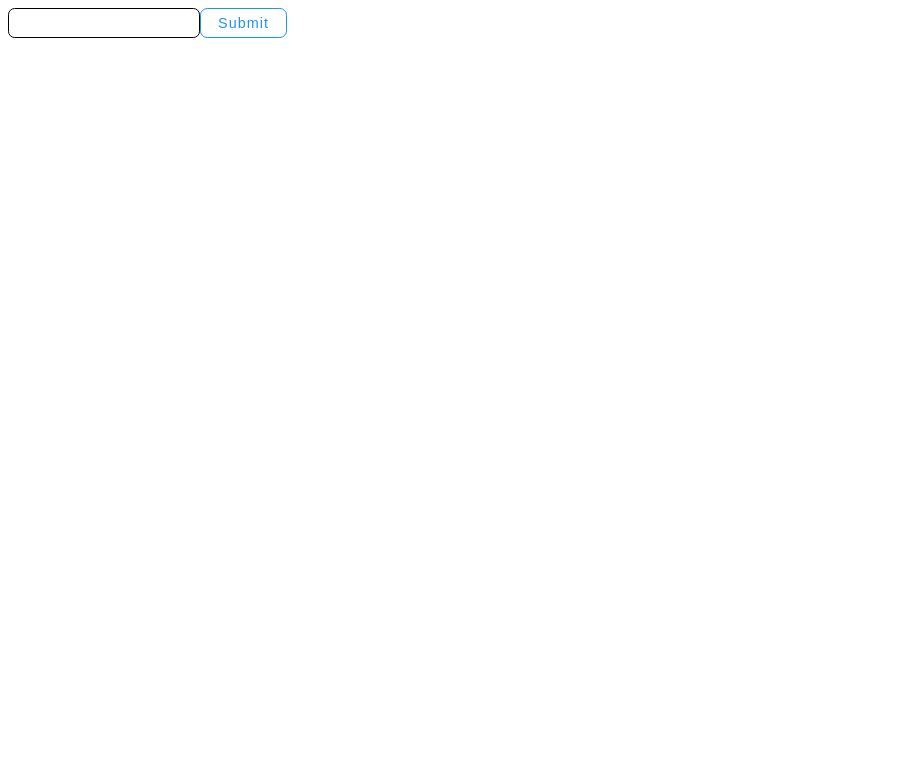
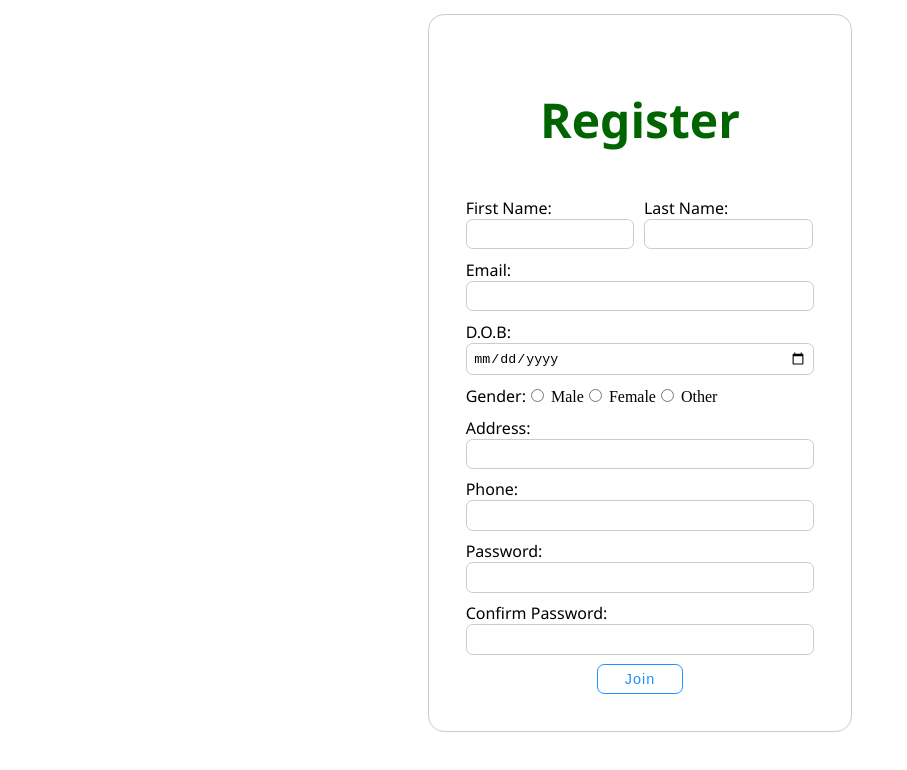
Before and after one commit to Swaraj-Deep/cloneFrontend, a Next.js app: page /register/user in a window 1280 px wide. Shown: the top 770 px of the page, without its empty margins (0-907 px from the left). Built offline with nearby package versions, Linux system fonts and the light colour scheme.

Commit message:
Added User Registration page

```diff
--- a/components/Registration/UserRegistration/UserRegistration.js
+++ b/components/Registration/UserRegistration/UserRegistration.js
@@ -1,12 +1,141 @@
 import Button from "../../../shared-components/Button";
 import Input from "../../../shared-components/Input";
-import {useState} from "react";
+import { useState } from "react";
+import Label from "../../../shared-components/Label";
+import styles from "./UserRegistration.module.css";
 
 export default function UserRegistration(props) {
-  const [text, setText] = useState('');
+  const [firstName, setFirstName] = useState("");
+  const [lastName, setLastName] = useState("");
+  const [email, setEmail] = useState("");
+  const [dob, setDob] = useState("");
+  const [gender, setGender] = useState("");
+  const [address, setAddress] = useState("");
+  const [phone, setPhone] = useState("");
+  const [password, setPassword] = useState("");
+  const [matchPassword, setMatchPassword] = useState("");
 
-  return <>
-    <Input value={text} onChange={e => setText(e.target.value)}/>
-    <Button text={'Submit'} type={'button'} btnStyle={'primaryOutline'} onClick={() => console.log(text)}/>
-  </>
+  return (
+    <div className={styles.formpage}>
+      <div className={styles.formbox}>
+        <div>
+          <h2 className={styles.h2}>Register</h2>
+        </div>
+
+        <div style={{ display: "flex" }}>
+          <div className={styles.formElement}>
+            <Label text={"First Name:"} htmlFor={""} />
+            <Input
+              value={firstName}
+              onChange={(e) => setFirstName(e.target.value)}
+              type={"text"}
+              size={"md"}
+            />
+          </div>
+
+          <div className={styles.formElement}>
+            <Label text={"Last Name:"} htmlFor={""} />
+            <Input
+              value={lastName}
+              onChange={(e) => setLastName(e.target.value)}
+              type={"text"}
+              size={"md"}
+            />
+          </div>
+        </div>
+
+        <div className={styles.formElement}>
+          <Label text={"Email:"} htmlFor={""} />
+          <Input
+            value={email}
+            onChange={(e) => setEmail(e.target.value)}
+            type={"email"}
+            size={"lg"}
+          />
+        </div>
+
+        <div className={styles.formElement}>
+          <Label text={"D.O.B:"} htmlFor={""} />
+          <Input
+            value={dob}
+            onChange={(e) => setDob(e.target.value)}
+            type={"date"}
+            size={"lg"}
+          />
+        </div>
+        <div style={{ padding: "0.3em" }}>
+          <Label text={"Gender:"} htmlFor={""} />
+          <input
+            type="radio"
+            value="Male"
+            name="gender"
+            onChange={(e) => setGender(e.target.value)}
+          />{" "}
+          Male
+          <input
+            type="radio"
+            value="Female"
+            name="gender"
+            onChange={(e) => setGender(e.target.value)}
+          />{" "}
+          Female
+          <input
+            type="radio"
+            value="Other"
+            name="gender"
+            onChange={(e) => setGender(e.target.value)}
+          />{" "}
+          Other
+        </div>
+
+        <div className={styles.formElement}>
+          <Label text={"Address:"} htmlFor={""} />
+          <Input
+            value={address}
+            onChange={(e) => setAddress(e.target.value)}
+            type={"text"}
+            size={"lg"}
+          />
+        </div>
+
+        <div className={styles.formElement}>
+          <Label text={"Phone:"} htmlFor={""} />
+          <Input
+            value={phone}
+            onChange={(e) => setPhone(e.target.value)}
+            type={"text"}
+            size={"lg"}
+          />
+        </div>
+
+        <div className={styles.formElement}>
+          <Label text={"Password:"} htmlFor={""} />
+          <Input
+            value={password}
+            onChange={(e) => setPassword(e.target.value)}
+            type={"password"}
+            size={"lg"}
+          />
+        </div>
+
+        <div className={styles.formElement}>
+          <Label text={"Confirm Password:"} htmlFor={""} />
+          <Input
+            value={matchPassword}
+            onChange={(e) => setMatchPassword(e.target.value)}
+            type={"password"}
+            size={"lg"}
+          />
+        </div>
+        <div className={styles.formElement} style={{ "align-items": "center" }}>
+          <Button
+            text={"Join"}
+            type={"button"}
+            btnStyle={"primaryOutline"}
+            onClick={() => console.log(firstName + " " + lastName)}
+          />
+        </div>
+      </div>
+    </div>
+  );
 }
--- a/components/Registration/UserRegistration/UserRegistration.module.css
+++ b/components/Registration/UserRegistration/UserRegistration.module.css
@@ -0,0 +1,26 @@
+.formpage {
+  width: 100%;
+  display: flex;
+  justify-content: center;
+  height: 730px;
+  align-items: center;
+}
+
+.h2 {
+  text-align: center;
+  font-size: 3em;
+  font-family: "Segoe UI", Arial, sans-serif;
+  color: darkgreen;
+}
+
+.formElement {
+  display: flex;
+  flex-direction: column;
+  padding: 0.3em;
+}
+
+.formbox {
+  border: 1px solid #ccc !important;
+  border-radius: 1em;
+  padding: 2em;
+}
--- a/pages/index.js
+++ b/pages/index.js
@@ -1,7 +1,3 @@
 export default function Home() {
-  return (
-    <div>
-      Hello
-    </div>
-  )
+  return <div>Hello</div>;
 }
--- a/shared-components/Input/Input.module.css
+++ b/shared-components/Input/Input.module.css
@@ -1,5 +1,5 @@
 .input {
-  border: 0.1em solid black;
+  border: 0.1em solid #ccc;
   border-radius: 0.5em;
   padding: 0.5em;
   outline: none;
@@ -17,9 +17,9 @@
 }
 
 .inputMedium {
-  width: 10em;
+  width: 11.5em;
 }
 
 .inputLarge {
-  width: 20em;
+  width: 25em;
 }
--- /dev/null
+++ b/shared-components/Label/Label.js
@@ -0,0 +1,9 @@
+import styles from "./Label.module.css";
+
+export default function Label({ text, htmlFor }) {
+  return (
+    <label className={styles.label} htmlFor={htmlFor}>
+      {text}
+    </label>
+  );
+}
--- /dev/null
+++ b/shared-components/Label/Label.module.css
@@ -0,0 +1,3 @@
+.label {
+  font-family: "Segoe UI", Arial, sans-serif;
+}
--- /dev/null
+++ b/shared-components/Label/index.js
@@ -0,0 +1,3 @@
+import Label from "./Label";
+
+export default Label;
```
Also changed, not shown: 2 other files (tests, documents, lock files or other folders).
